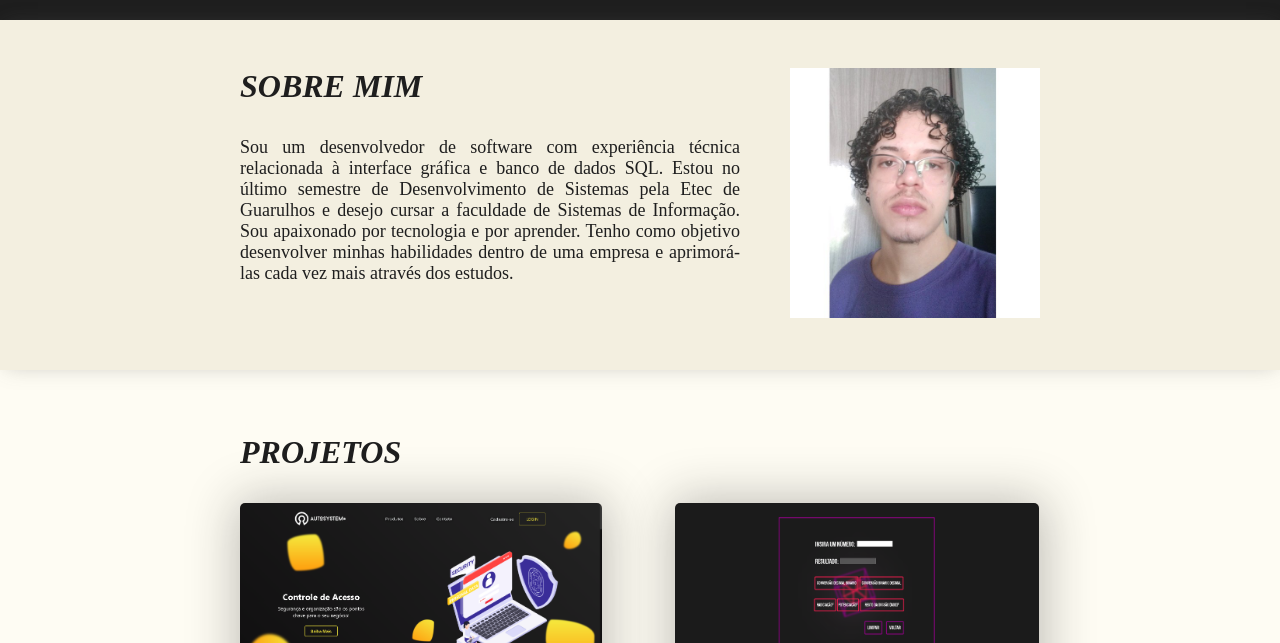
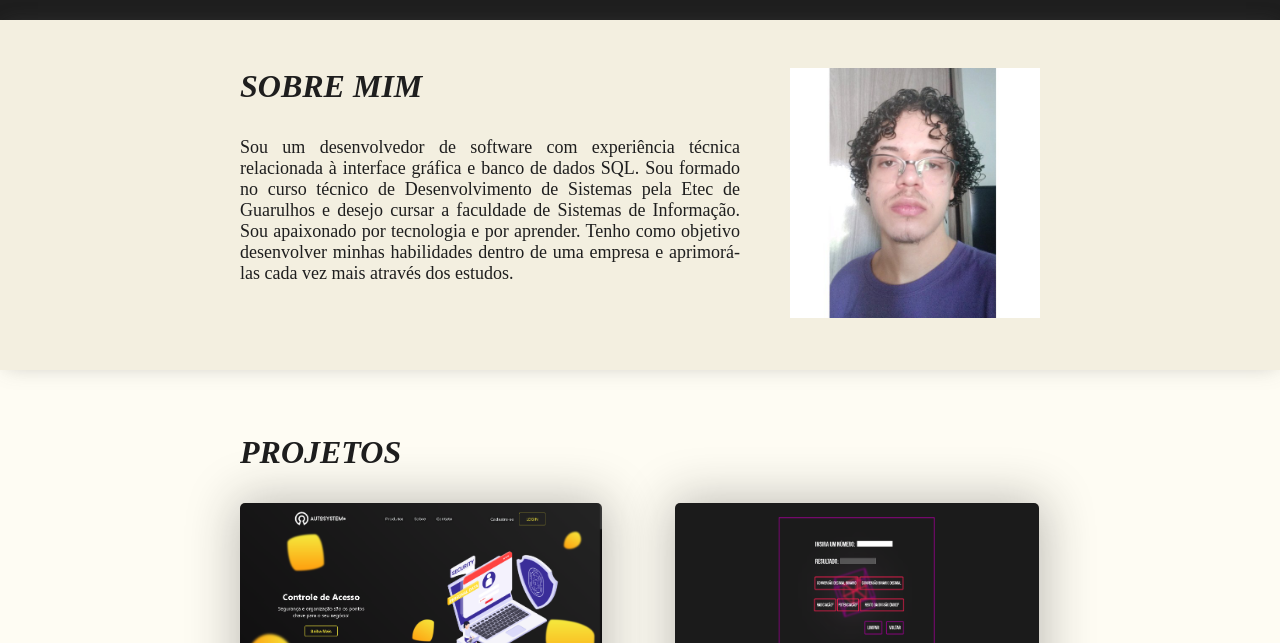
Before and after one commit to mateusfesilva/portifolio, a plain HTML site: page index.html in a window 1280 px wide. Shown: the part 780-1423 px from the top of the page. Drawn offline with Linux system fonts and the light colour scheme; a web font is replaced by a local one.

Commit message:
att sobre mim

```diff
--- a/index.html
+++ b/index.html
@@ -35,7 +35,7 @@
                     <h1>sobre mim</h1>
                     <p>Sou um desenvolvedor de software com experiência técnica relacionada à interface gráfica e banco
                         de dados SQL.
-                        Estou no último semestre de Desenvolvimento de Sistemas pela Etec de Guarulhos e desejo cursar a
+                        Sou formado no curso técnico de Desenvolvimento de Sistemas pela Etec de Guarulhos e desejo cursar a
                         faculdade de Sistemas de Informação. Sou apaixonado por tecnologia e por aprender. Tenho como
                         objetivo desenvolver minhas habilidades dentro de uma empresa e aprimorá-las cada vez mais
                         através dos estudos.
```
